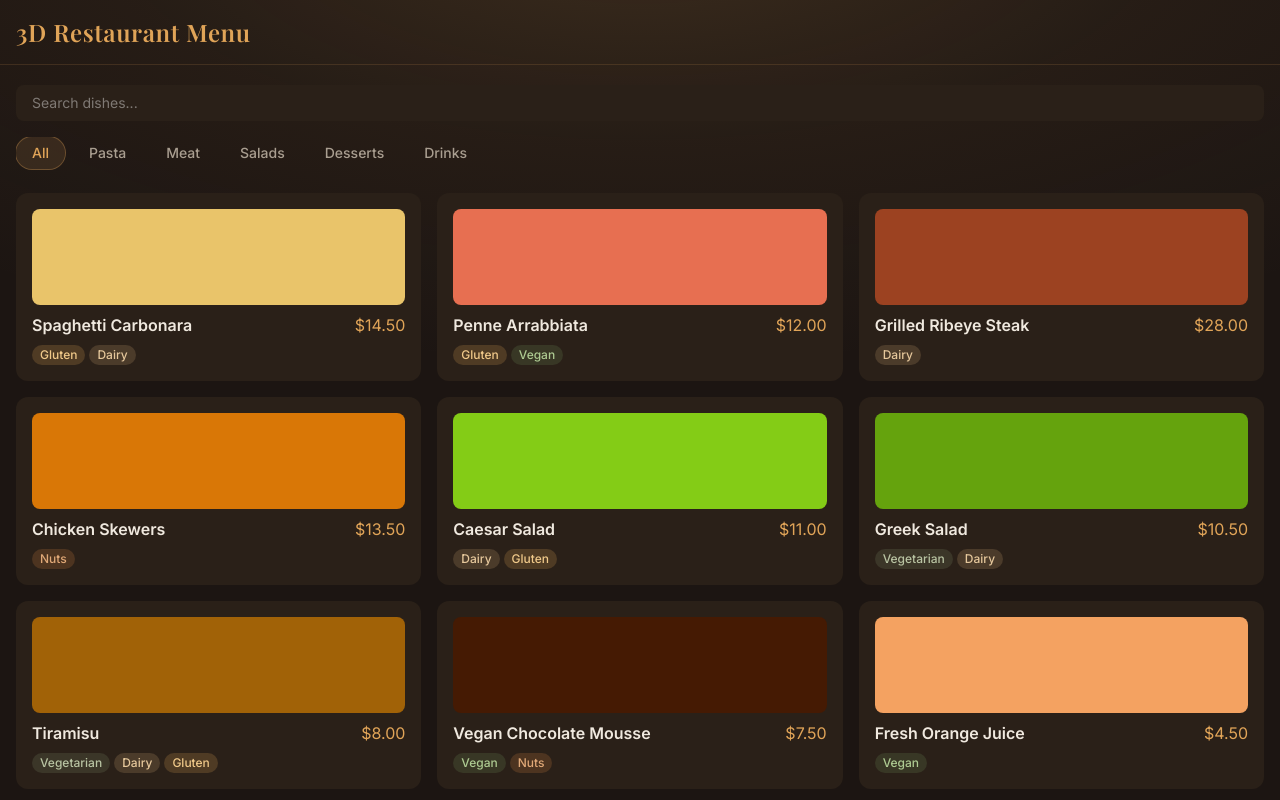
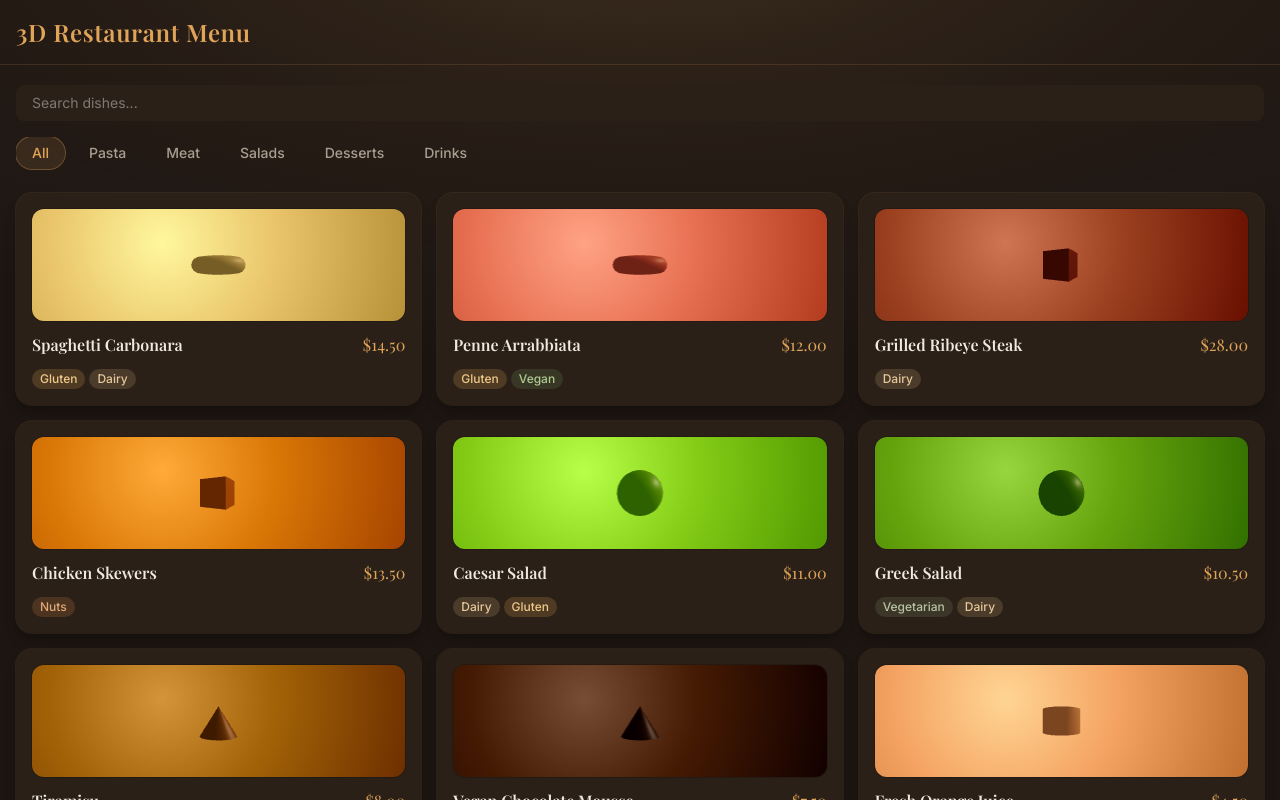
Before and after one commit to Schiporash/3d-restaurant-menu, a Next.js app: page /menu in a window 1280 px wide. Shown: the top 800 px of the page. Built offline with nearby package versions, Linux system fonts and the light colour scheme; a web font is replaced by a local one.

Commit message:
feat: warm DishCard with 3D preview and hover lift

```diff
--- a/src/components/DishCard.tsx
+++ b/src/components/DishCard.tsx
@@ -1,18 +1,29 @@
+"use client";
+
 import Link from "next/link";
+import { motion, useReducedMotion } from "framer-motion";
 import AllergenBadge from "./AllergenBadge";
+import DishCardPreview from "./DishCardPreview";
+import { staggerItem } from "./motion/StaggerGrid";
 import type { Dish } from "@/types/menu";
 
 export default function DishCard({ dish }: { dish: Dish }) {
+  const reduce = useReducedMotion();
   return (
+    <motion.div
+      variants={staggerItem}
+      whileHover={reduce ? undefined : { y: -4 }}
+      transition={{ type: "spring", stiffness: 300, damping: 24 }}
+    >
       <Link
         href={`/dish/${dish.id}`}
-      className="flex flex-col gap-2 rounded-xl bg-[var(--color-surface)] p-4 transition-transform hover:scale-[1.02]"
         data-testid="dish-card"
+        className="flex flex-col gap-3 rounded-2xl bg-[var(--color-surface)] p-4 ring-1 ring-[var(--color-accent)]/10 shadow-lg shadow-black/20 transition-shadow hover:shadow-xl hover:shadow-[var(--color-accent)]/10"
       >
-      <div className="h-24 w-full rounded-lg" style={{ backgroundColor: dish.modelColor }} aria-hidden="true" />
-      <div className="flex items-center justify-between">
-        <h3 className="font-semibold">{dish.name}</h3>
-        <span className="text-[var(--color-accent)]">${dish.price.toFixed(2)}</span>
+        <DishCardPreview dish={dish} />
+        <div className="flex items-center justify-between gap-2">
+          <h3 className="font-serif text-base font-semibold">{dish.name}</h3>
+          <span className="font-serif text-[var(--color-accent)]">${dish.price.toFixed(2)}</span>
         </div>
         <div className="flex flex-wrap gap-1">
           {dish.allergenTags.map((tag) => (
@@ -20,5 +31,6 @@ export default function DishCard({ dish }: { dish: Dish }) {
           ))}
         </div>
       </Link>
+    </motion.div>
   );
 }
```
Also changed, not shown: 1 other file (tests, documents, lock files or other folders). Lines whose indentation alone changed are shown as unchanged.
